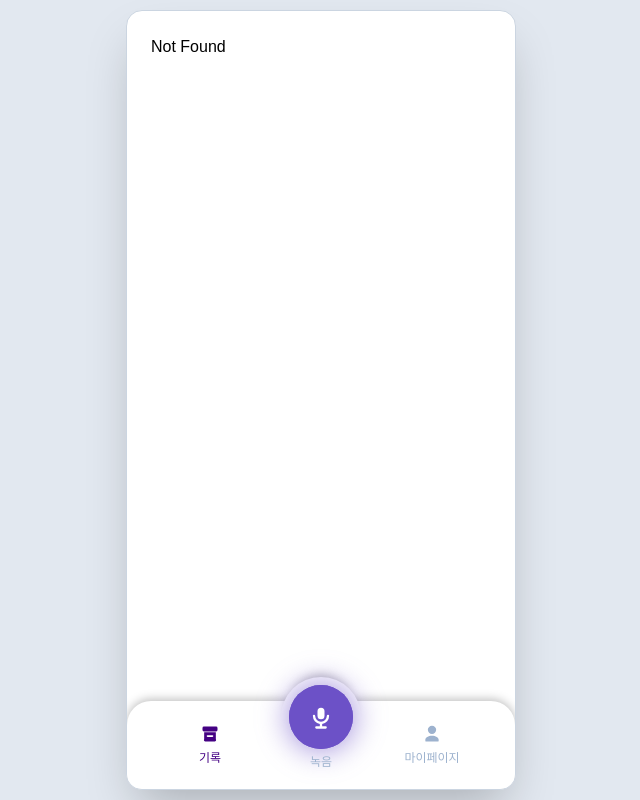
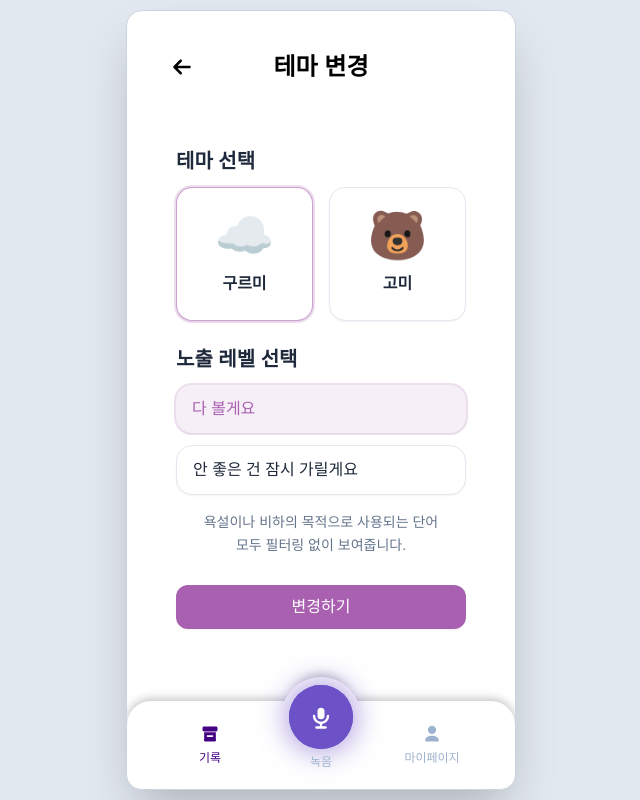
Before and after one commit to taeranlee/maumii, a React (Vite) app: page /mypage/theme in a window 1280 px wide. Before the commit this address had no page. Shown: the whole page, without its empty margins (319-959 px from the left). Built offline with nearby package versions, Linux system fonts and the light colour scheme.

Commit message:
feat: thema 와 level 컴포넌트 분리

```diff
--- a/src/App.jsx
+++ b/src/App.jsx
@@ -1,17 +1,17 @@
 // src/App.jsx
 import { Routes, Route, useLocation, useNavigate } from "react-router-dom";
 import Intro from "./pages/Intro.jsx";
+import Register from "./pages/Register.jsx";
+import RegisterDetail from "./pages/RegisterDetail.jsx";
 import Login from "./pages/Login.jsx";
-import Register from "./pages/Register.jsx";
+import Navigation from "./components/Navigation.jsx";
 import Mypage from "./pages/Mypage.jsx";
+import MypageEdit from "./pages/MypageEdit.jsx";
+// import MypageProtector from "./pages/MypageProtector.jsx"
+import MypageTheme from "./pages/MypageTheme.jsx";
+import Record from "./pages/Record.jsx";
 import RecordList from "./pages/RecordList.jsx";
-// import MyPageEdit from "./pages/MypageEdit.jsx";
-import MyPageEdit from "./pages/MypageEdit.jsx";
-import MyPageProtector from "./pages/MyPageProtector.jsx";
-import Navigation from "./components/Navigation.jsx";
-import RegisterDetail from "./pages/RegisterDetail.jsx";
 import RecordDetail from "./pages/RecordDetail.jsx";
-import Record from "./pages/Record.jsx";
 import Layout from "./components/Layout.jsx";
 
 export default function App() {
@@ -19,15 +19,17 @@ export default function App() {
     <Layout>
         <Routes>
           <Route path="/" element={<Intro />} />
+          <Route path="*" element={<div className="p-6">Not Found</div>} />
+          <Route path="/register" element={<Register />} />
+          <Route path="/register/detail" element={<RegisterDetail />} />
+          <Route path="/login" element={<Login />} />
+          <Route path="/mypage" element={<Mypage />} />
+          <Route path="/mypage/edit" element={<MypageEdit />} />
+          {/* <Route path="/mypage/protector" element={<MypageProtector />} /> */}
+          <Route path="/mypage/theme" element={<MypageTheme />} />
           <Route path="/record" element={<Record />} />
-          <Route path="/mypage" element={<Mypage />} />
           <Route path="/record-list" element={<RecordList />} />
           <Route path="/record-list/:id" element={<RecordDetail />} />
-          <Route path="/mypage/edit" element={<MyPageEdit />} />
-          <Route path="/mypage/protector" element={<MyPageProtector />} />
-          <Route path="/login" element={<Login />} />
-          <Route path="/register" element={<Register />} />
-          <Route path="*" element={<div className="p-6">Not Found</div>} />
         </Routes>
     </Layout>
   );
--- /dev/null
+++ b/src/components/LevelSelector.jsx
@@ -0,0 +1,49 @@
+export default function LevelSelector({ level, setLevel }) {
+    const LEVELS = [
+        { key: "all", label: "다 볼게요" },
+        { key: "calm", label: "안 좋은 건 잠시 가릴게요" },
+    ];
+
+    const LEVELS_MSG = {
+        all: ["욕설이나 비하의 목적으로 사용되는 단어", "모두 필터링 없이 보여줍니다."],
+        calm: ["비하의 목적으로 사용되는 단어는 가려집니다.", "자극적인 말이 반복되면 마음이가 잠시 나타납니다."]
+    }
+
+    return (
+        <section>
+            {/* 노출 레벨 선택 */}
+            <h2 className="mb-3 text-lg font-semibold text-slate-800">노출 레벨 선택</h2>
+            <div className="space-y-3">
+                {LEVELS.map((lv) => {
+                    const active = level === lv.key;
+                    return (
+                        <button
+                            key={lv.key}
+                            type="button"
+                            onClick={() => setLevel(lv.key)}
+                            className={[
+                                "w-full rounded-2xl px-4 py-3 text-left shadow-sm transition",
+                                active
+                                    ? "bg-primary/10 text-primary ring-2 ring-primary/20"
+                                    : "bg-white text-slate-800 border border-slate-200 hover:border-slate-300"
+                            ].join(" ")}
+                        >
+                            {lv.label}
+                        </button>
+                    );
+                })}
+            </div>
+
+
+            {/* 안내문 */}
+            <p className="pt-4 text-center text-sm leading-relaxed text-slate-500">
+                {LEVELS_MSG[level].map((line, i) => (
+                    <span key={i}>
+                        {line}
+                        <br />
+                    </span>
+                ))}
+            </p>
+        </section>
+    );
+};
--- /dev/null
+++ b/src/components/ThemeSelector.jsx
@@ -0,0 +1,36 @@
+export default function ThemeSelector({theme, setTheme}) {
+    const THEMES = [
+        { key: "cloud", label: "구르미", emoji: "☁️" /*, img: cloud*/ },
+        { key: "bear", label: "고미", emoji: "🐻" /*, img: bear*/ },
+    ];
+
+    return (
+        <section className="mb-6">
+            <h2 className="mb-3 text-lg font-semibold text-slate-800">테마 선택</h2>
+            <div className="grid grid-cols-2 gap-4">
+                {THEMES.map((t) => {
+                    const active = theme === t.key;
+                    return (
+                        <button
+                            key={t.key}
+                            type="button"
+                            onClick={() => setTheme(t.key)}
+                            className={[
+                                "rounded-2xl border bg-white px-4 py-5 shadow-sm transition",
+                                active
+                                    ? "border-primary/60 ring-2 ring-primary/20"
+                                    : "border-slate-200 hover:border-slate-300"
+                            ].join(" ")}
+                        >
+                            <div className="grid place-items-center py-1 gap-3">
+                                {/* 이미지 있으면 <img src={t.img} .../> 로 교체 */}
+                                <div className="text-5xl">{t.emoji}</div>
+                                <div className="text-base font-semibold text-slate-800">{t.label}</div>
+                            </div>
+                        </button>
+                    );
+                })}
+            </div>
+        </section>
+    )
+};
--- a/src/pages/MyPageProtector.jsx
+++ b/src/pages/MyPageProtector.jsx
@@ -9,7 +9,7 @@ import { Link } from "react-router-dom";
 import { FaArrowLeft } from "react-icons/fa6";
 import { FaCirclePlus } from "react-icons/fa6";
 
-export default function MyPageProtector() {
+export default function MypageProtector() {
     const [email, setEmail] = useState("");
     const [code, setCode] = useState(""); // 인증코드
     const [list, setList] = useState([]); // 등록된 이메일 리스트
--- a/src/pages/Mypage.jsx
+++ b/src/pages/Mypage.jsx
@@ -12,23 +12,23 @@ export default function Mypage() {
             <h2 className="text-lg font-bold" style={{letterSpacing: '5px', display: 'inline-block'}}>김이름</h2>
         </div>
         <div className="mt-6 space-y-5">
-          <Link to="/mypage/edit" className="w-full h-7 px-14 flex justify-between items-center">
+          <Link to="/mypage/edit" className="h-7 mx-14 flex justify-between items-center">
             <span className="font-bold text-gray-500">프로필 정보 변경</span>
             <IoIosArrowForward className="text-gray-500" />
           </Link>
-          <Link to="/mypage/protector" className="w-full h-7 px-14 flex justify-between items-center">
+          <Link to="/mypage/protector" className="h-7 mx-14 flex justify-between items-center">
             <span className="font-bold text-gray-500">나의 보호자 관리</span>
             <IoIosArrowForward className="text-gray-500" />
           </Link>
-          <Link to="/" className="w-full h-7 px-14 flex justify-between items-center">
+          <Link to="/" className="h-7 mx-14 flex justify-between items-center">
             <span className="font-bold text-gray-500">나의 대화 기록</span>
             <IoIosArrowForward className="text-gray-500" />
           </Link>
-          <Link to="/" className="w-full h-7 px-14 flex justify-between items-center">
+          <Link to="/mypage/theme" className="h-7 mx-14 flex justify-between items-center">
             <span className="font-bold text-gray-500">테마 변경</span>
             <IoIosArrowForward className="text-gray-500" />
           </Link>
-          <Link to="/" className="w-full h-7 px-14 flex justify-between items-center">
+          <Link to="/" className="h-7 mx-14 flex justify-between items-center">
             <span className="font-bold text-gray-500">오디오 설정</span>
             <IoIosArrowForward className="text-gray-500" />
           </Link>
--- a/src/pages/MypageEdit.jsx
+++ b/src/pages/MypageEdit.jsx
@@ -12,11 +12,11 @@ export default function MypageEdit() {
             <h2 className="text-lg font-bold" style={{letterSpacing: '5px', display: 'inline-block'}}>김이름</h2>
         </div>
         <div className="mt-6 space-y-5">
-          <Link to="/" className="w-full h-7 px-14 flex justify-between items-center">
+          <Link to="/" className="h-7 mx-14 flex justify-between items-center">
             <span className="font-bold text-gray-500">전화번호 변경하기</span>
             <IoIosArrowForward className="text-gray-500" />
           </Link>
-          <Link to="/" className="w-full h-7 px-14 flex justify-between items-center">
+          <Link to="/" className="h-7 mx-14 flex justify-between items-center">
             <span className="font-bold text-gray-500">비밀번호 변경하기</span>
             <IoIosArrowForward className="text-gray-500" />
           </Link>
--- /dev/null
+++ b/src/pages/MypageTheme.jsx
@@ -0,0 +1,28 @@
+import { useEffect, useState } from "react";
+import Title from "../components/Title";
+import Button from "../components/Button";
+import { Link } from "react-router-dom";
+import { FaArrowLeft } from "react-icons/fa6";
+import ThemeSelector from "../components/ThemeSelector";
+import LevelSelector from "../components/LevelSelector";
+
+export default function MypageTheme() {
+  const [theme, setTheme] = useState("cloud");
+  const [level, setLevel] = useState("all");
+
+  return (
+    <div className="mx-auto w-full max-w-[330px]">
+        <Title variant="default" className="mt-10" icon={<Link to="/mypage"><FaArrowLeft className="text-lg"/></Link>}>테마 변경</Title>
+        <div className="px-5 py-16 space-y-6">
+          <ThemeSelector theme={theme} setTheme={setTheme} />
+          <LevelSelector level={level} setLevel={setLevel} />
+
+          <div className="pt-1">
+            <Button full>
+              변경하기
+            </Button>
+          </div>
+        </div>
+    </div>
+  );
+}
```
Also changed, not shown: src/pages/RegisterDetail.jsx (+4 -71 lines).
